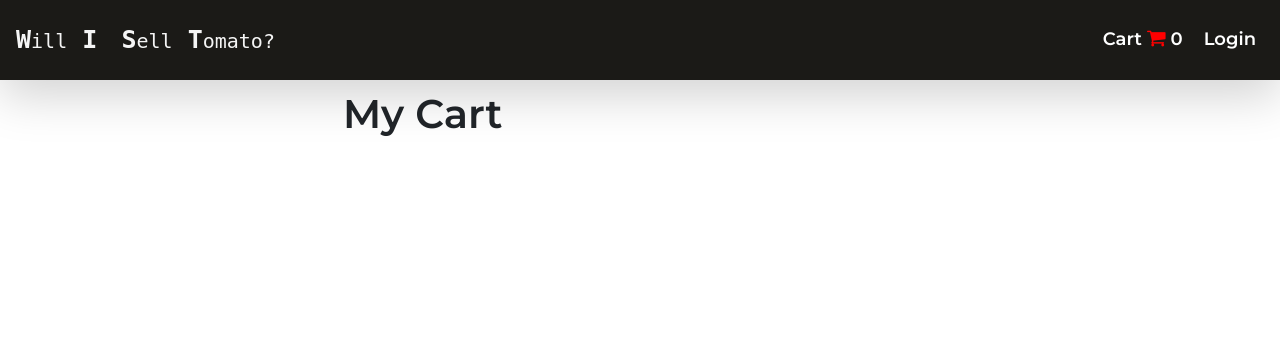
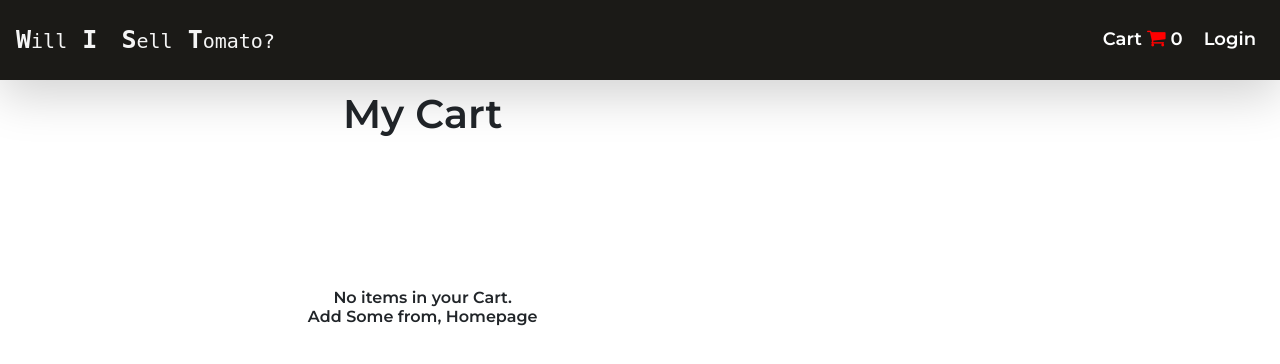
Before and after one commit to joydip007x/466-ECommerce, a React (Create React App) app in the folder client/: page /cart in a window 1280 px wide. Shown: the top 364 px of the page. Built offline with nearby package versions, Linux system fonts and the light colour scheme; the HTML template or start-up script is replaced by a standard one.

Commit message:
cart woek2

```diff
--- a/client/src/actions/cartActions.js
+++ b/client/src/actions/cartActions.js
@@ -1,4 +1,5 @@
 
+import Product from '../components/SingleProduct/Product';
 export const addToCart=(product, quantity , varient )=>(dispatch,getState)=>{
 
       var cartItem={
@@ -18,3 +19,9 @@ export const addToCart=(product, quantity , varient )=>(dispatch,getState)=>{
 
       localStorage.setItem('cartItems',JSON.stringify(cartItems))
 }
+
+export const deleteFromCart=(product)=>dispatch=>{
+
+    dispatch({type:'DELETE_FROM_CART', payload: product})
+
+}
--- a/client/src/components/Navbar/Navbar.js
+++ b/client/src/components/Navbar/Navbar.js
@@ -10,7 +10,7 @@ export default function Navbar() {
   return (
     <div className="whole_navbar">
       <nav className="navbar nav_component navbar-expand-lg  shadow-lg p-3 mb-5   ">
-        <a className="navbar-brand" href="#">
+        <a className="navbar-brand" href="/">
           <b style={title_style}>W</b>ill
           <b style={title_style}> I</b>
           <b style={space_keep}>""</b>
--- a/client/src/index.css
+++ b/client/src/index.css
@@ -38,10 +38,26 @@ code {
   margin-top: 4px !important;
 
 }
+
 #cartPageIconMinus{
   color:peru;
   font-size: 16px !important;
   margin-top: 4px !important;
+
+}
+
+#noItemsinCart{
+
+  font-family:Montserrat !important;
+  font-size: medium;
+  font-weight: bolder;
+  margin-top: 150px !important;
+
+
+}
+#cartPageIconTrash{
+  color:red;
+  font-size: 17px !important;
 
 }
 #cartPage_defQ{
@@ -52,6 +68,13 @@ code {
   font-size: 20px !important;
   margin-top: -4px !important;
   font-weight: bold !important;
+}
+
+#cartPageProdImg{
+
+  height: 80px !important;
+  width: 80px !important;
+
 }
 .nav-link{
    color:  white !important ;
--- a/client/src/reducers/cartReducer.js
+++ b/client/src/reducers/cartReducer.js
@@ -3,7 +3,20 @@ export const cartReducer = (state={ cartItems:[] },action)=>{
 
     switch(action.type){
 
-        case 'ADD_TO_CART': return {
+        case 'ADD_TO_CART':
+
+        const alreadyExists = state.cartItems.find(item=>item._id===action.payload._id
+                           &  item.varient==action.payload.varient)
+        if(alreadyExists){
+            return{
+                ...state,
+                cartItems :
+                state.cartItems.map(item=> item._id===action.payload._id
+                  &  item.varient==action.payload.varient ? action.payload : item )
+            }
+
+        }
+        return {
             ...state,
             cartItems:[ ...state.cartItems, action.payload]
         }
--- a/client/src/views/CartScreen.js
+++ b/client/src/views/CartScreen.js
@@ -1,19 +1,38 @@
 import React from 'react'
 import { useSelector ,useDispatch} from 'react-redux';
+
+import { addToCart } from '../actions/cartActions';
 
 export default function CartScreen() {
 
   const cartState= useSelector(state=>state.cartReducer)
   const cartItems= cartState.cartItems
+  const dispatch=useDispatch()
+  // const temp="JSON.stringify(item.prices[0]).split(',')[0].split(':')[1]"
 
-  const temp="JSON.stringify(item.prices[0]).split(',')[0].split(':')[1]"
+ function increaseCount(item){
+    dispatch(addToCart(item,Math.min(item.quantity+1,5),item.varient))
+ }
+ function decreaseCount(item){
+  dispatch(addToCart(item,Math.max(item.quantity-1,1),item.varient))
+}
+
+
   return (
     <div>
         <div className='row justify-content-center'>
 
            <div className='col-md-6'>
 
-              <h1 style={{fontSize:"40px"}}>My Cart</h1>
+              <h1 id='myCartText'style={{fontSize:"40px"}}>My Cart</h1>
+
+              {
+                cartItems.length ==0  &&
+                <div>
+                  <h3 id='noItemsinCart'>No items in your Cart. <br></br>Add Some from, Homepage</h3>
+                </div>
+
+              }
 
               {cartItems.map(item=>{
 
@@ -22,7 +41,7 @@ export default function CartScreen() {
                 {console.log(item.varients )}
                 return <div className='flex-container'>
 
-                <div className='UnitpriceFlex'>
+                <div className='UnitpriceFlex m-1 w-100 text-left'>
                     <custom_h1 className="type1_text">{item.name }
                     [{item.varient!="null" ? item.varient :  item.varients[0]  } ]
                     <br></br>
@@ -37,20 +56,32 @@ export default function CartScreen() {
                     <div className="type2_text">
 
                     <custom_h1 id='cartPage_defQ'>Quantity :&nbsp;</custom_h1>
-                    <i className='fa fa-plus ' id='cartPageIconPlus' aria-hidden="true"></i>
+                    <i className='fa fa-plus '
+                       id='cartPageIconPlus'
+                       aria-hidden="true"
+                       onClick={()=> increaseCount(item)}>
+                   </i>
                     &nbsp; &nbsp;
                     <b id='cartPageQuantity_text'>{item.quantity}</b>
                     &nbsp;&nbsp;&nbsp;
-                    <i className='fa fa-minus' id='cartPageIconMinus' aria-hidden="true"></i>
+                    <i className='fa fa-minus' id='cartPageIconMinus'
+                    aria-hidden="true"
+                    onClick={()=> decreaseCount(item) }>
+                    </i>
                     <hr/>
+
                     </div>
 
                 </div>
                 <div>
+                    <img  className='m-1 w-100' id="cartPageProdImg" src={item.image}  ></img>
+                </div>
 
-                </div>
                 <div>
+                <i className=' fa fa-trash  mt-5 w-100'
+                  id='cartPageIconTrash' aria-hidden="true">
 
+                  </i>
                 </div>
 
               </div>
```
